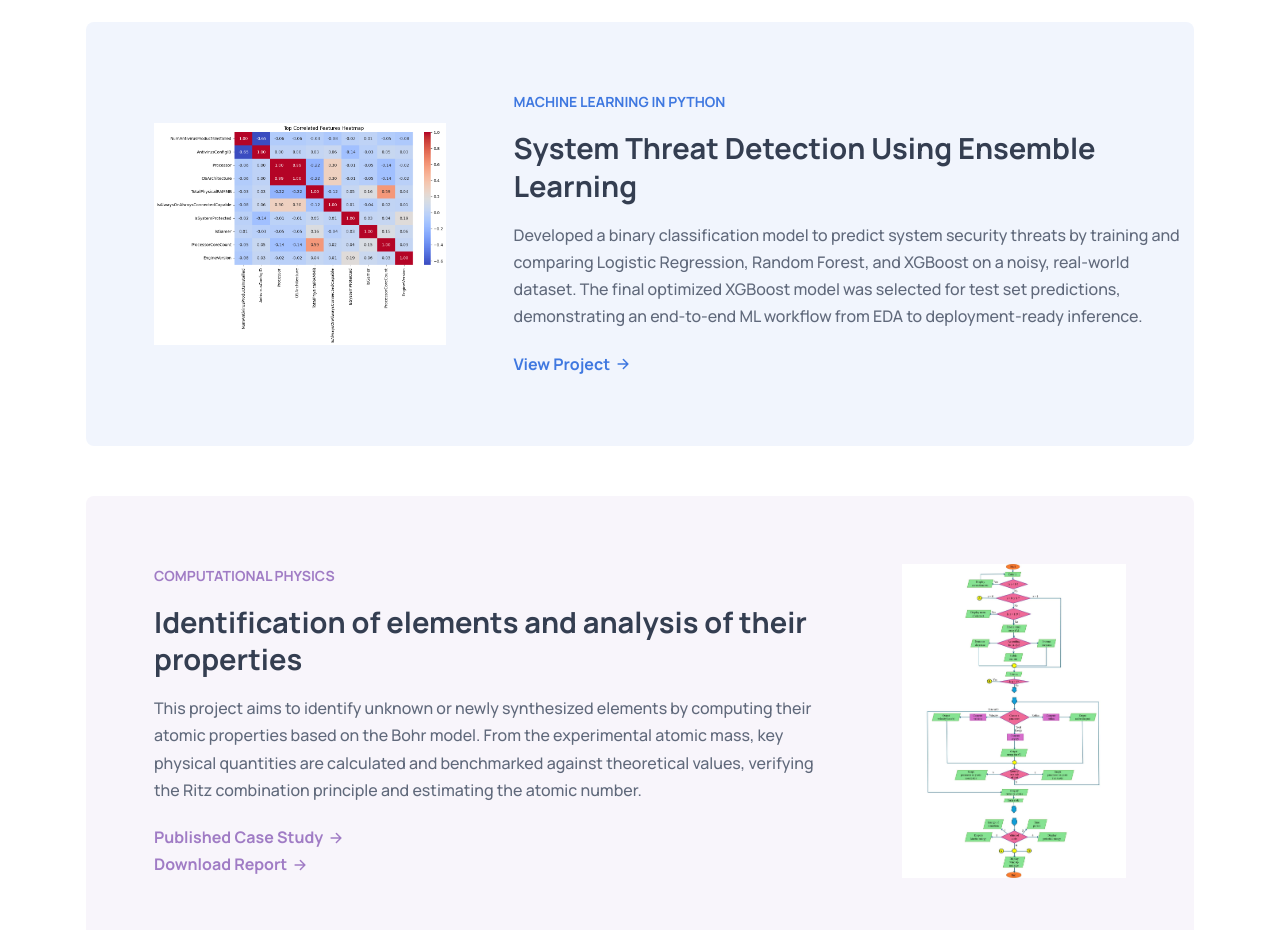
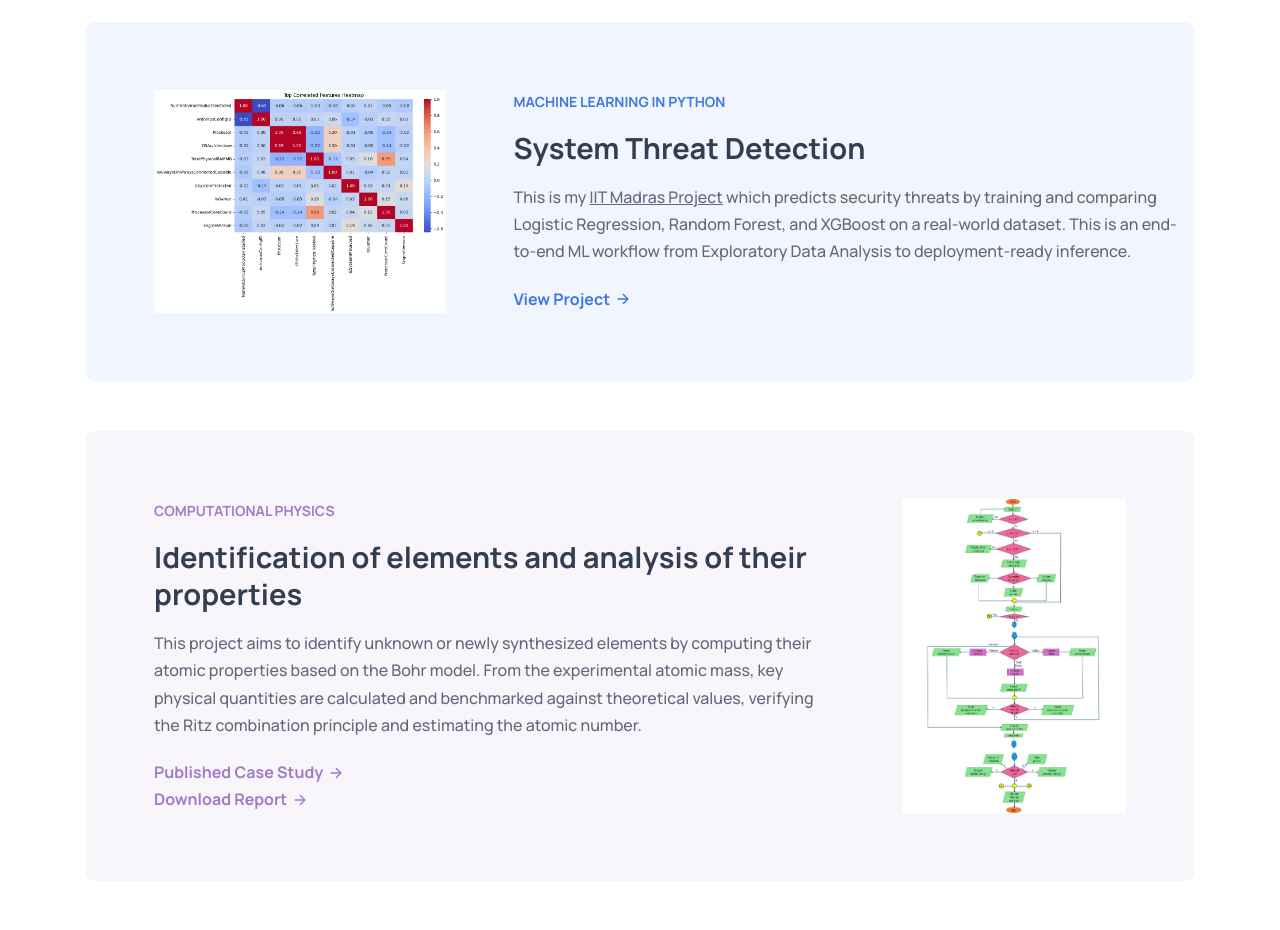
Before and after one commit to Naini-Diwan/Hello-Naini, a plain HTML site: page projects.html in a window 1280 px wide. Shown: the part 1920-2850 px from the top of the page. Drawn offline with nearby package versions, Linux system fonts and the light colour scheme.

Commit message:
updated project#6

```diff
--- a/projects.html
+++ b/projects.html
@@ -271,11 +271,11 @@
 
                   <p class=" card-tag" style="color: #3f78e0">Machine Learning in Python</p>
 
-                  <h3 class="h3 card-title">System Threat Detection Using Ensemble Learning</h3>
+                  <h3 class="h3 card-title">System Threat Detection</h3>
 
                   <p class="card-text">
-                    Developed a binary classification model to predict system security threats by training and comparing Logistic Regression, Random Forest, and XGBoost on a noisy, real-world dataset. The final optimized XGBoost model was selected for test set predictions, demonstrating an end-to-end ML workflow from EDA to deployment-ready inference.</p>
-
+                    This is my <a href="https://docs.google.com/document/d/1CHqr8IRtTGdq5IFfcXv39C7Wgkn8UW8eeaa515OEQnE/pub" target="_blank" rel="noopener noreferrer" style="display: inline; text-decoration: underline;">IIT Madras Project</a> which predicts security threats by training and comparing Logistic Regression, Random Forest, and XGBoost on a real-world dataset. This is an end-to-end ML workflow from Exploratory Data Analysis to deployment-ready inference.
+                  </p>
                   <a href="https://drive.google.com/file/d/1WY9UfgXb1wVYBpUT8NhBsbn_FunmNbOy/view?usp=drive_link" target="_blank" rel="noopener noreferrer" class="btn-text" style="color: #3f78e0">
                     <span class="span">View Project</span>
 
```
